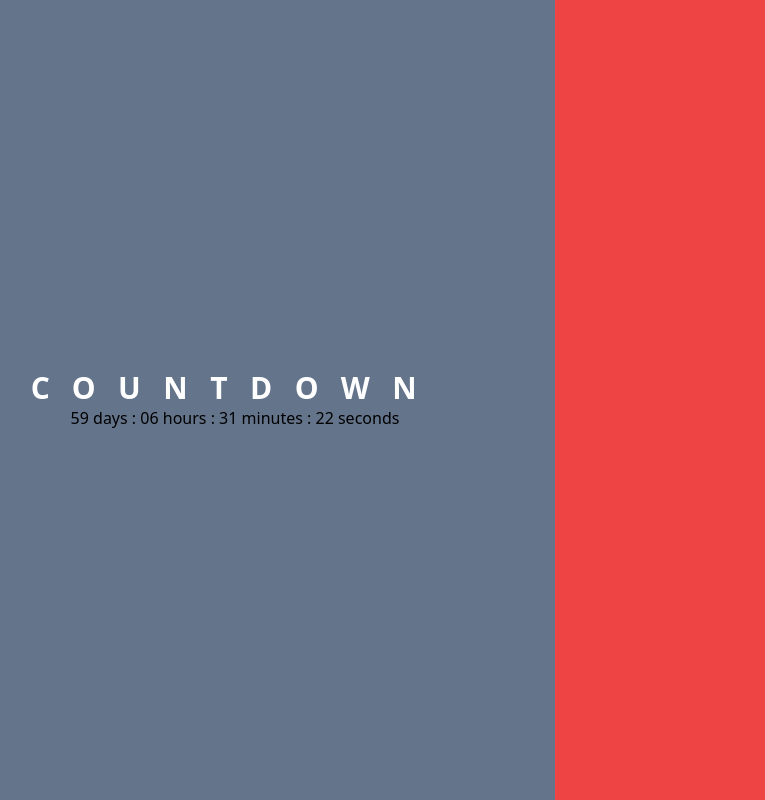
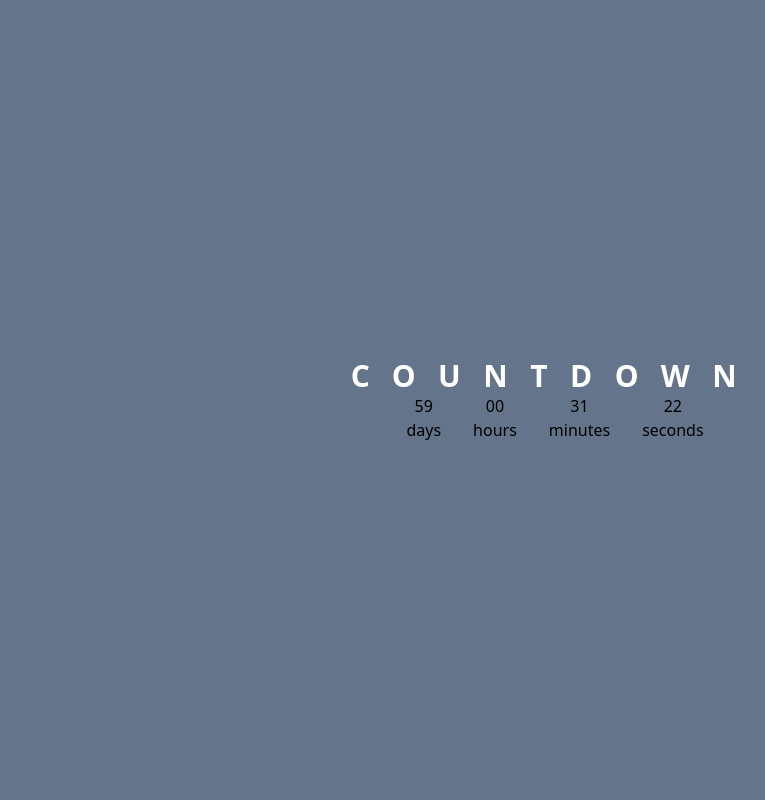
Before and after one commit to mahithsc/saint-johns-countdown, a Next.js app: page / in a window 1280 px wide. Shown: the whole page, without its empty margins (85-850 px from the left). Built offline with nearby package versions, Linux system fonts and the light colour scheme.

Commit message:
formating the time

```diff
--- a/pages/index.tsx
+++ b/pages/index.tsx
@@ -12,7 +12,7 @@ const Home: NextPage = () => {
 
   const endDate = new Date()
 
-  const finalDayOfSchool = new Date('May 6, 2022 020:18:00').getTime()
+  const finalDayOfSchool = new Date('May 6, 2022 014:18:00').getTime()
 
   const addAZeroWhenNeeded = (number: number) => {
     if (number.toString().length === 1) {
@@ -53,12 +53,33 @@ const Home: NextPage = () => {
         {/* <div className='text-white spacing tracking-[1em] text-3xl font-bold flex'>COUNTDOWN</div> */}
         <div className='flex-1 bg-slate-500 flex justify-center items-center flex-col'>
           <div className='text-white spacing tracking-[0.75em] text-3xl font-bold flex'>COUNTDOWN</div>
-          <div>
+
+          <div className='flex space-x-8'>
+            <div className='flex flex-col items-center'>
+              <div>{days}</div>
+              <div>days</div>
+            </div>
+            <div className='flex flex-col items-center'>
+              <div>{hours}</div>
+              <div>hours</div>
+            </div>
+            <div className='flex flex-col items-center'>
+              <div>{minutes}</div>
+              <div>minutes</div>
+            </div>
+            <div className='flex flex-col items-center'>
+              <div>{seconds}</div>
+              <div>seconds</div>
+            </div>
+          </div>
+
+
+          {/* <div className='text-white text-3xl'>
             {`${days} days : ${hours} hours : ${minutes} minutes : ${seconds} seconds`}
-          </div>
+          </div> */}
         </div>
-        <div className='flex-1 bg-red-500'>
-        </div>
+        {/* <div className='flex-1 bg-red-500'>
+        </div> */}
 
       </div>
     </>
```
